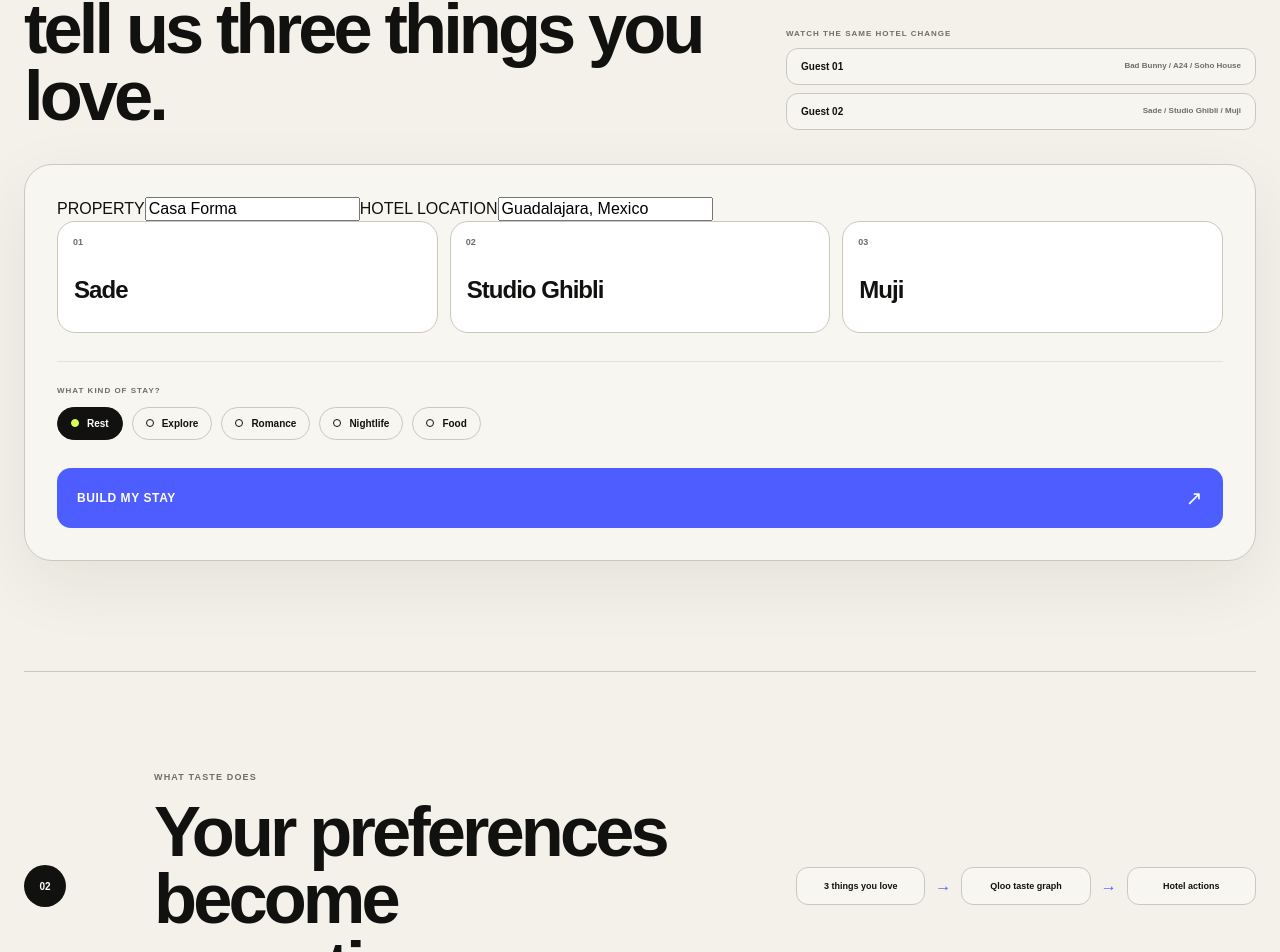
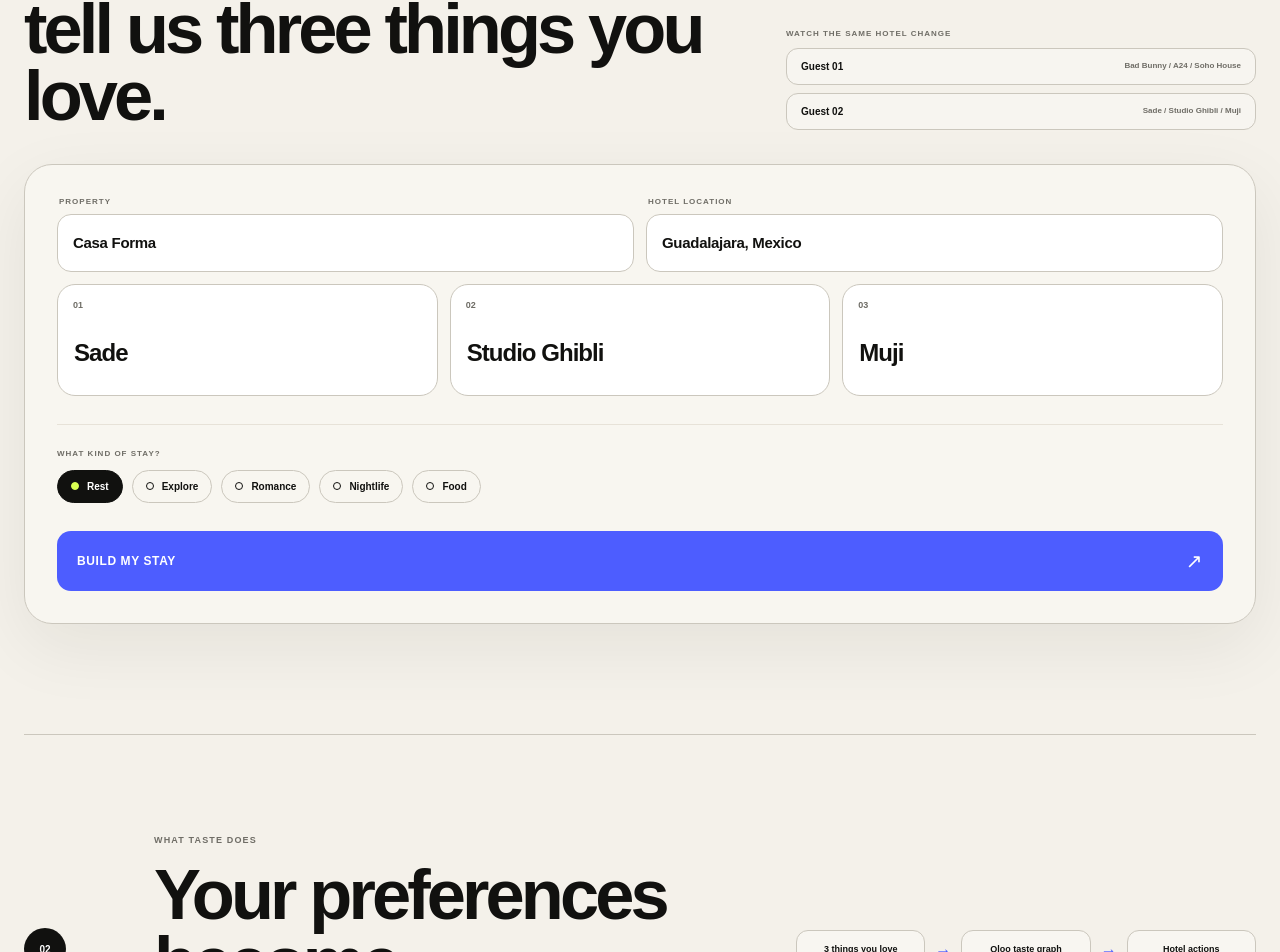
Before and after one commit to Broderickfowler/Taste, a Next.js app: page / in a window 1280 px wide. Shown: the part 914-1866 px from the top of the page. Built offline with nearby package versions, Linux system fonts and the light colour scheme.

Commit message:
style editable hotel location fields

```diff
--- a/app/globals.css
+++ b/app/globals.css
@@ -1041,3 +1041,49 @@
     grid-template-columns: 1fr;
   }
 }
+
+
+.propertyGrid {
+  display: grid;
+  grid-template-columns: repeat(2, minmax(0, 1fr));
+  gap: 12px;
+  margin-bottom: 12px;
+}
+
+.propertyField {
+  display: block;
+}
+
+.propertyField > span {
+  display: block;
+  margin: 0 0 8px 2px;
+  color: var(--muted);
+  font-size: 8px;
+  font-weight: 900;
+  letter-spacing: 1px;
+}
+
+.propertyField input {
+  width: 100%;
+  min-height: 58px;
+  padding: 14px 15px;
+  border: 1px solid var(--line);
+  border-radius: 14px;
+  outline: none;
+  background: white;
+  color: var(--ink);
+  font-size: 15px;
+  font-weight: 700;
+  letter-spacing: -0.02em;
+}
+
+.propertyField input:focus {
+  border-color: var(--blue);
+  box-shadow: 0 0 0 4px rgba(77,93,255,0.08);
+}
+
+@media (max-width: 760px) {
+  .propertyGrid {
+    grid-template-columns: 1fr;
+  }
+}
```
